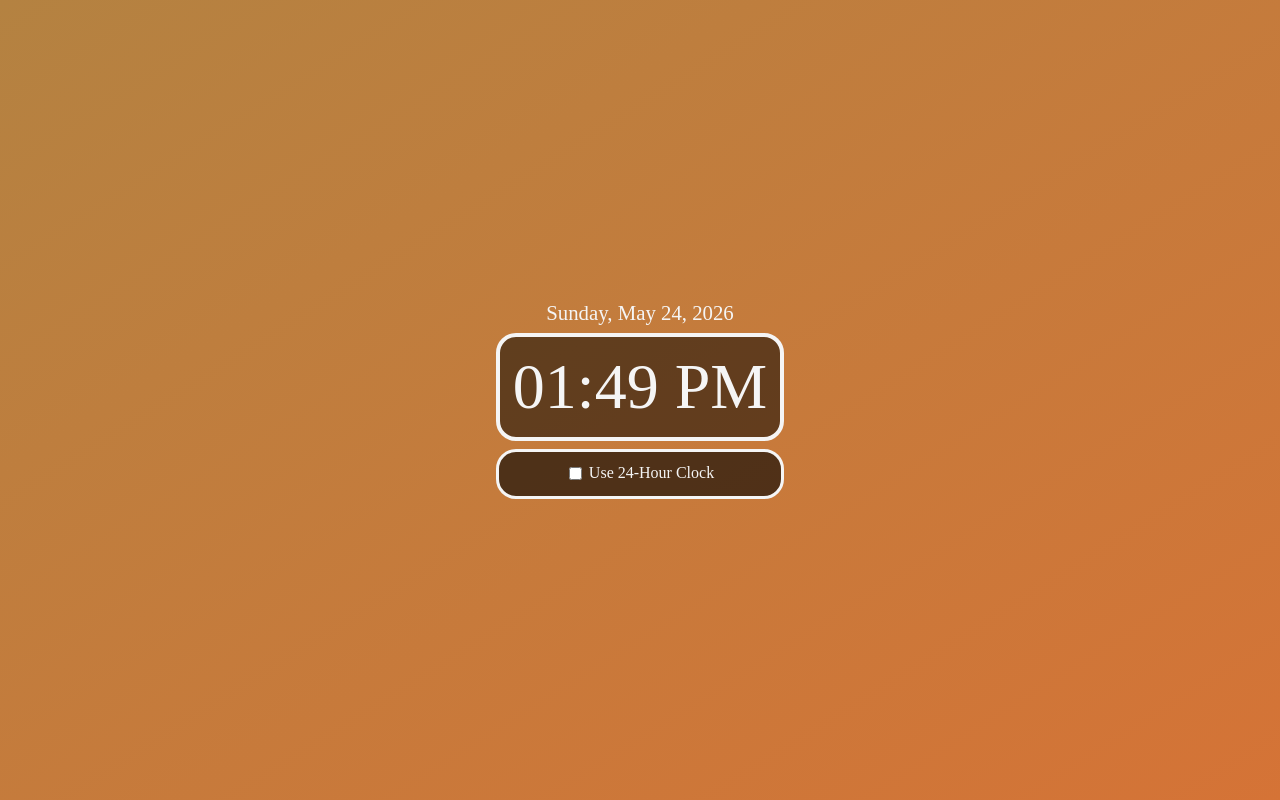
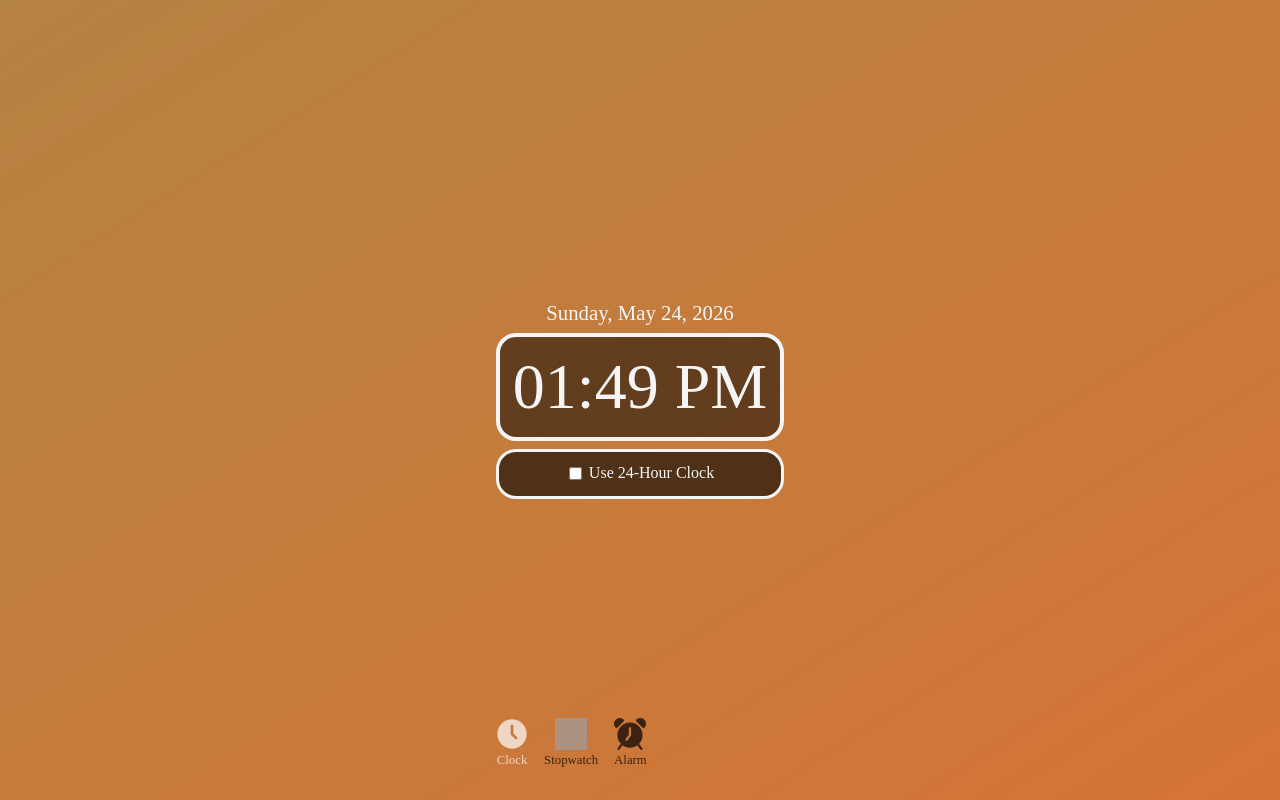
Before and after one commit to Sheikh-Rashdan/clock-webapp, a React (Vite) app: page /clock in a window 1280 px wide. Built offline with nearby package versions, Linux system fonts and the light colour scheme; grey boxes are pictures that could not be loaded; a web font is replaced by a local one.

Commit message:
Created and implemented navigation system with styles

```diff
--- /dev/null
+++ b/src/components/NavigationButton.css
@@ -0,0 +1,22 @@
+.navigationButton {
+    display: flex;
+    flex-direction: column;
+    justify-content: center;
+    gap: 0.2rem;
+    align-items: center;
+    font-size: 0.8rem;
+    color: black;
+    opacity: 0.7;
+    cursor: pointer;
+    transition: filter 150ms ease, transform 300ms ease;
+}
+
+.navigationButton:hover {
+    filter: invert(100%);
+    transform: scale(1.05);
+}
+
+.navigationButton:active,
+.navigationButton.highlight {
+    filter: invert(100%);
+}
--- /dev/null
+++ b/src/components/NavigationButton.jsx
@@ -0,0 +1,21 @@
+import { NavLink } from 'react-router';
+
+import './NavigationButton.css';
+
+function NavigationButton({ path, icon, highlight }) {
+
+    function toTitleCase(string) {
+        return string.charAt(0).toUpperCase() + string.slice(1);
+    }
+
+    return (
+        <NavLink to={`/${path}`}>
+            <div className={`navigationButton ${highlight === path ? "highlight" : ""}`}>
+                <img src={icon} />
+                {toTitleCase(path)}
+            </div>
+        </NavLink>
+    );
+}
+
+export default NavigationButton;
--- /dev/null
+++ b/src/components/NavigationPane.css
@@ -0,0 +1,18 @@
+.navigationPane {
+    position: absolute;
+    display: flex;
+    flex-direction: row;
+    bottom: 2rem;
+    gap: 1rem;
+    justify-self: center;
+}
+
+.navigationPane img {
+    width: 2rem;
+    aspect-ratio: 1;
+}
+
+/*For NavLink underlines*/
+* {
+    text-decoration: none;
+}
--- /dev/null
+++ b/src/components/NavigationPane.jsx
@@ -0,0 +1,18 @@
+import NavigationButton from './NavigationButton';
+
+import "./NavigationPane.css";
+import clockIcon from "../assets/clock.png";
+import stopwatchIcon from "../assets/stopwatch.png";
+import alarmIcon from "../assets/alarm.png";
+
+function NavigationPane({ highlight }) {
+    return (
+        <div className="navigationPane">
+            <NavigationButton path={"clock"} icon={clockIcon} highlight={highlight} />
+            <NavigationButton path={"stopwatch"} icon={stopwatchIcon} highlight={highlight} />
+            <NavigationButton path={"alarm"} icon={alarmIcon} highlight={highlight} />
+        </div>
+    );
+}
+
+export default NavigationPane;
--- a/src/pages/ClockPage.jsx
+++ b/src/pages/ClockPage.jsx
@@ -1,6 +1,7 @@
 import { useState } from 'react';
 import Clock from '../components/Clock';
-import ClockOptions from '../components/ClockOptions'
+import ClockOptions from '../components/ClockOptions';
+import NavigationPane from '../components/NavigationPane';
 
 function ClockPage() {
     const [use24Hours, setUse24Hours] = useState(false);
@@ -9,6 +10,7 @@ function ClockPage() {
         <>
             <Clock use24Hours={use24Hours} />
             <ClockOptions use24Hours={use24Hours} setUse24Hours={setUse24Hours} />
+            <NavigationPane highlight={"clock"} />
         </>
     );
 }
```
